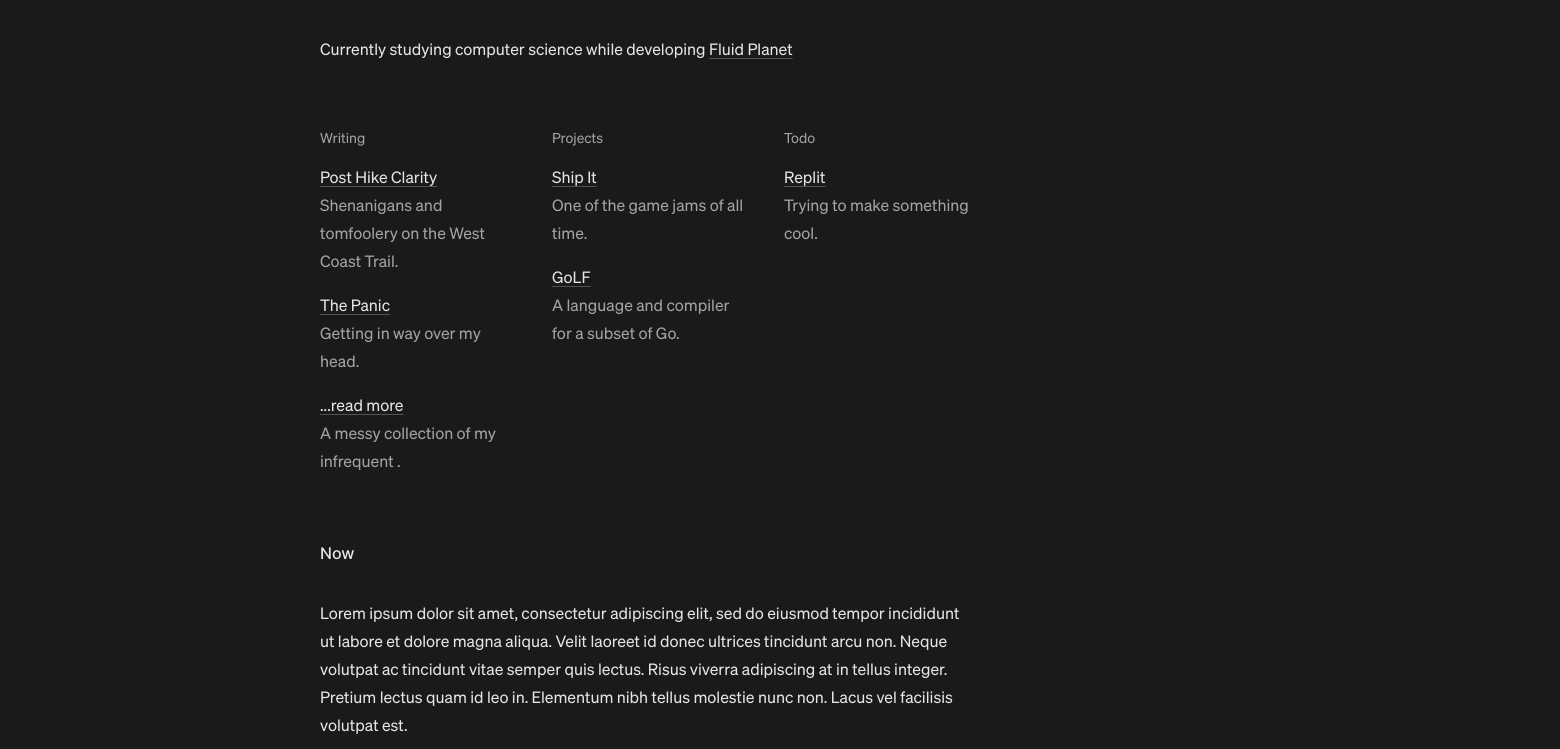
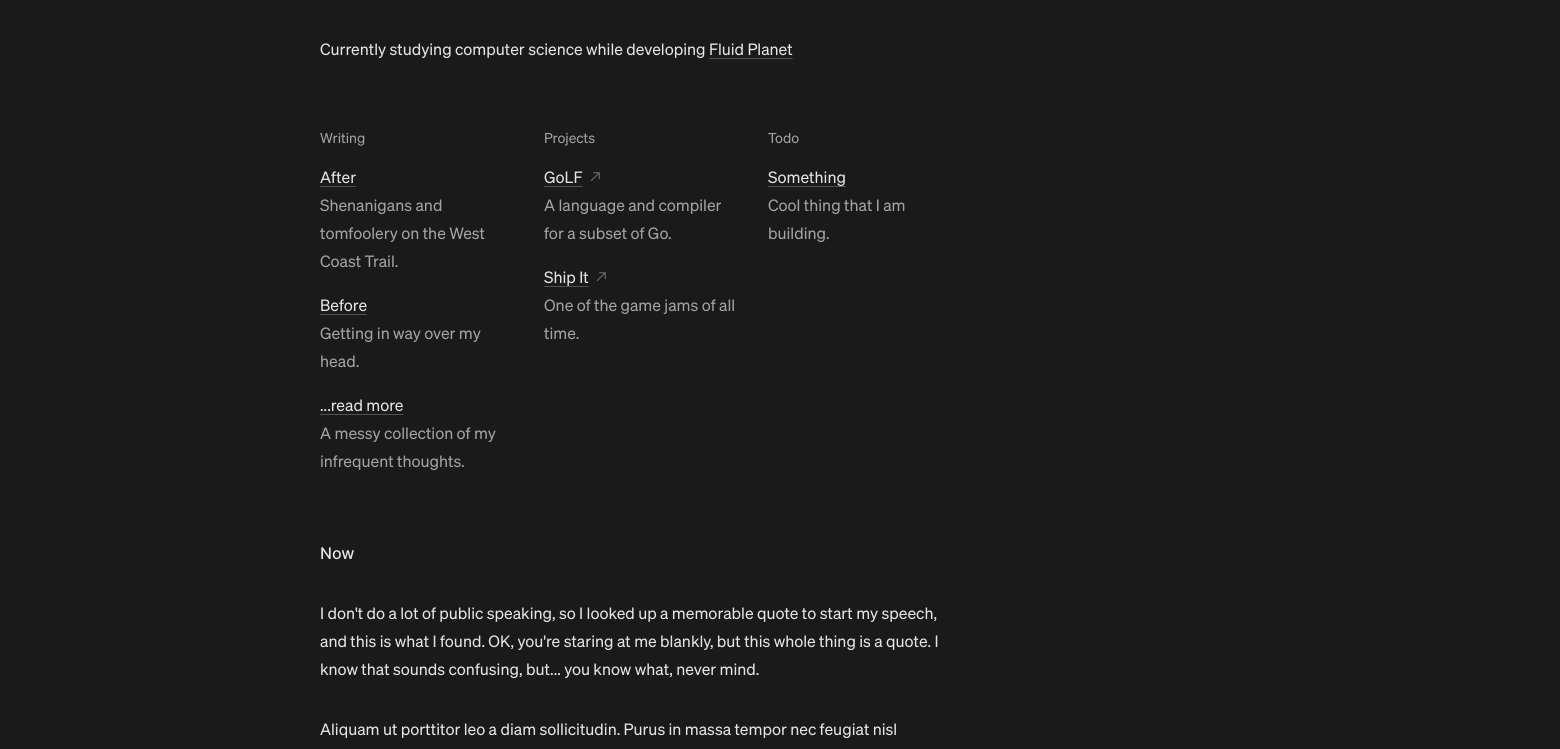
Before and after one commit to joeyvanlierop/joey, a Next.js app: page / in a window 1280 px wide. Shown: the part 241-990 px from the top of the page, 1560 px wide, since content can reach past the window. Built offline with nearby package versions, Linux system fonts and the light colour scheme.

Commit message:
A lot of a little

```diff
--- a/app/layout.tsx
+++ b/app/layout.tsx
@@ -1,4 +1,5 @@
 import "../styles/globals.css";
+import "../styles/scroll.css";
 
 import { Footer } from "@components/footer";
 import { Analytics } from "@vercel/analytics/react";
--- a/app/page.tsx
+++ b/app/page.tsx
@@ -1,5 +1,6 @@
 import { Column } from "@components/column";
 import { getPosts } from "@lib/post";
+import { ArrowTopRightIcon } from "@radix-ui/react-icons";
 import { Metadata } from "next";
 
 export const metadata: Metadata = {
@@ -20,8 +21,8 @@ export default async function Home() {
           <h1 className="animate-enter">Joey Van Lierop</h1>
 
           <p className="animate-enter animate-delay-[120ms]">
-            Making things, climbing mountains, and hiking oceans. Everything is
-            all over the place which is exactly where it needs to be.
+            Making things, climbing mountains, and hiking oceans. Boundless
+            horizons, endless inspiration
           </p>
 
           <p className="mb-8 animate-enter animate-delay-[240ms]">
@@ -35,77 +36,73 @@ export default async function Home() {
           </p>
 
           <div
-            className="w-screen overflow-x-auto pl-10 -ml-10"
+            className="flex mb-8 -mx-10 pl-10 animate-enter animate-delay-[360ms] overflow-x-auto"
             style={{
               WebkitMaskImage:
-                "linear-gradient(to right, transparent 0%, #000 24px, #000 80%, transparent 100%)",
+                "linear-gradient(to right,transparent 0,#000 40px,#000 calc(100% - 40px),transparent 100%)",
               maskImage:
-                "linear-gradient(to right, transparent 0%, #000 24px, #000 80%, transparent 100%)",
+                "linear-gradient(to right,transparent 0,#000 40px,#000 calc(100% - 40px),transparent 100%)",
             }}
           >
-            <div className="flex gap-8 mb-8 animate-enter animate-delay-[360ms] after:min-w-[8px]">
-              <section className="min-w-[200px] max-w-[200px]">
+            <section className="min-w-[192px] max-w-[192px]">
               <p className="text-sm text-neutral-400 pb-4">Writing</p>
               <div className="flex flex-col gap-4">
                 <Showoff
-                    title="Post Hike Clarity"
+                  title="After"
                   description={
                     "Shenanigans and tomfoolery on the West Coast Trail."
                   }
-                    href={"/writing/post-hike-clarity"}
+                  href={"/writing/after"}
                 />
                 <Showoff
-                    title="The Panic"
+                  title="Before"
                   description={"Getting in way over my head."}
-                    href={"/writing/the-panic"}
+                  href={"/writing/before"}
                 />
                 {/* TODO: Make the dots jump */}
                 <Showoff
                   title="...read more"
-                    description={"A messy collection of my infrequent ."}
+                  description={"A messy collection of my infrequent thoughts."}
                   href={"/writing/"}
                 />
               </div>
             </section>
-              <section className="min-w-[200px] max-w-[200px]">
+            <section className="min-w-[192px] max-w-[192px] ml-8">
               <p className="text-sm text-neutral-400 pb-4">Projects</p>
               <div className="flex flex-col gap-4">
+                <Showoff
+                  title="GoLF"
+                  description={"A language and compiler for a subset of Go."}
+                  href={"https://github.com/joeyvanlierop/golf"}
+                  external
+                />
                 <Showoff
                   title="Ship It"
                   description={"One of the game jams of all time."}
                   href={"https://github.com/joeyvanlierop/ld-51"}
                   external
                 />
+              </div>
+            </section>
+            <section className="min-w-[192px] max-w-[192px] ml-8">
+              <p className="text-sm text-neutral-400 pb-4">Todo</p>
+              <div className="flex flex-col gap-4">
                 <Showoff
-                    title="GoLF"
-                    description={"A language and compiler for a subset of Go."}
-                    href={"https://github.com/joeyvanlierop/golf"}
-                    external
+                  title="Something"
+                  description={"Cool thing that I am building."}
+                  href={"#soon"}
                 />
               </div>
             </section>
-              <section className="min-w-[200px] max-w-[200px]">
-                <p className="text-sm text-neutral-400 pb-4">Todo</p>
-                <div className="flex flex-col gap-4">
-                  <Showoff
-                    title="Replit"
-                    description={"Trying to make something cool."}
-                    href={"#"}
-                  />
-                </div>
-              </section>
-            </div>
           </div>
 
           <h1 className="animate-enter animate-delay-[480ms]">Now</h1>
 
           <p className="animate-enter animate-delay-[600ms]">
-            Lorem ipsum dolor sit amet, consectetur adipiscing elit, sed do
-            eiusmod tempor incididunt ut labore et dolore magna aliqua. Velit
-            laoreet id donec ultrices tincidunt arcu non. Neque volutpat ac
-            tincidunt vitae semper quis lectus. Risus viverra adipiscing at in
-            tellus integer. Pretium lectus quam id leo in. Elementum nibh tellus
-            molestie nunc non. Lacus vel facilisis volutpat est.
+            I don't do a lot of public speaking, so I looked up a memorable
+            quote to start my speech, and this is what I found. OK, you're
+            staring at me blankly, but this whole thing is a quote. I know that
+            sounds confusing, but... you know what, never mind.
           </p>
 
           <p className="animate-enter animate-delay-[740ms]">
@@ -123,6 +120,7 @@ export default async function Home() {
 function Showoff(props) {
   return (
     <div>
+      <span className="flex items-center gap-1">
         <a
           className="underline underline-offset-[2.5px]"
           href={props.href}
@@ -130,6 +128,14 @@ function Showoff(props) {
         >
           {props.title}
         </a>
+        {props.external && (
+          <ArrowTopRightIcon
+            className="text-[#707070]"
+            width={16}
+            height={16}
+          />
+        )}
+      </span>
       <p className="text-neutral-400 ">{props.description}</p>
     </div>
   );
--- a/posts/the-panic.mdx
+++ b/posts/before.mdx
@@ -1,5 +1,5 @@
 ---
-title: The Panic
+title: Before
 category: travel
 date: "2023-08-16"
 updated: "2023-08-16"
```
Also changed, not shown: posts/after.mdx (added, +9 -0 lines), posts/post-hike-clarity.mdx (deleted, +0 -9 lines). Lines whose indentation alone changed are shown as unchanged.
